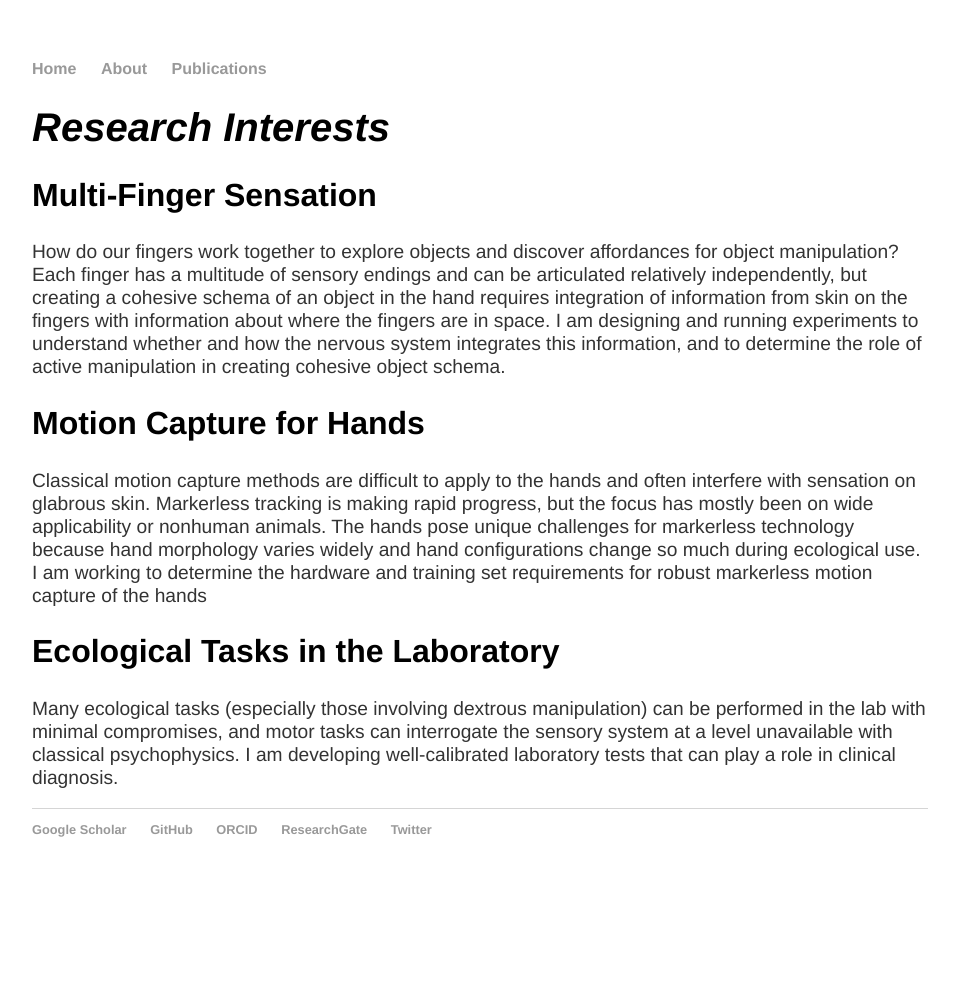
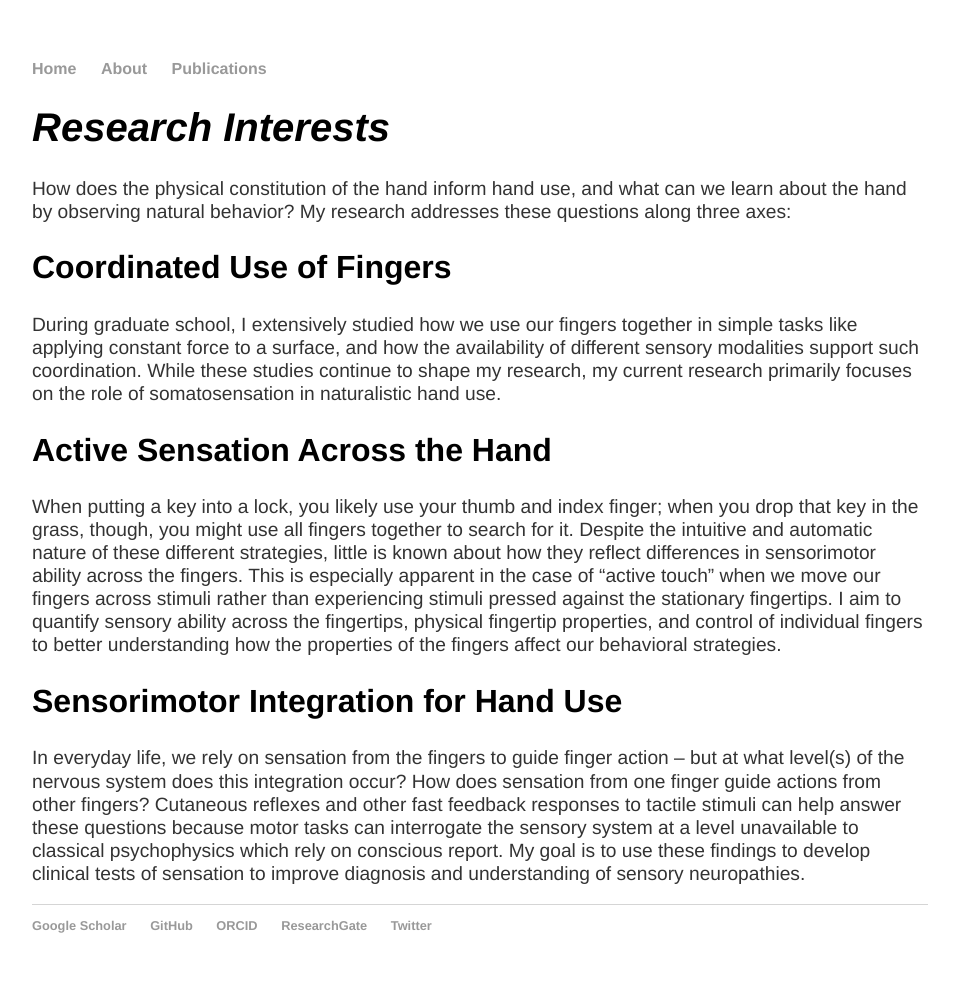
Before and after one commit to sreschechtko/sreschechtko.github.io, a Jekyll site: the page built from research.html, in a window 1280 px wide. Shown: the whole page, without its empty margins (160-1116 px from the left). Built offline with Jekyll 4.4.1, drawn with Linux system fonts in a browser that asks for light colours; before the commit the page ends 900 px from its top, so only the background shows below that.

Commit message:
Update research.html

```diff
--- a/research.html
+++ b/research.html
@@ -5,13 +5,15 @@ title: Sasha Reschechtko - Research
 <div class="blurb">
 	<h1>Research Interests</h1>
 
-	<h2>Multi-Finger Sensation</h2>
-	<p>How do our fingers work together to explore objects and discover affordances for object manipulation? Each finger has a multitude of sensory endings and can be articulated relatively independently, but creating a cohesive schema of an object in the hand requires integration of information from skin on the fingers with information about where the fingers are in space. I am designing and running experiments to understand whether and how the nervous system integrates this information, and to determine the role of active manipulation in creating cohesive object schema.</p>
+	<p>How does the physical constitution of the hand inform hand use, and what can we learn about the hand by observing natural behavior? My research addresses these questions along three axes:</p>
 
-	<h2>Motion Capture for Hands</h2>
-	<p>Classical motion capture methods are difficult to apply to the hands and often interfere with sensation on glabrous skin. Markerless tracking is making rapid progress, but the focus has mostly been on wide applicability or nonhuman animals. The hands pose unique challenges for markerless technology because hand morphology varies widely and hand configurations change so much during ecological use. I am working to determine the hardware and training set requirements for robust markerless motion capture of the hands</p>
+	<h2>Coordinated Use of Fingers</h2>
+	<p>During graduate school, I extensively studied how we use our fingers together in simple tasks like applying constant force to a surface, and how the availability of different sensory modalities support such coordination. While these studies continue to shape my research, my current research primarily focuses on the role of somatosensation in naturalistic hand use.</p>
 
-	<h2>Ecological Tasks in the Laboratory</h2>
-	<p>Many ecological tasks (especially those involving dextrous manipulation) can be performed in the lab with minimal compromises, and motor tasks can interrogate the sensory system at a level unavailable with classical psychophysics. I am developing well-calibrated laboratory tests that can play a role in clinical diagnosis.</p>
+	<h2>Active Sensation Across the Hand</h2>
+	<p>When putting a key into a lock, you likely use your thumb and index finger; when you drop that key in the grass, though, you might use all fingers together to search for it. Despite the intuitive and automatic nature of these different strategies, little is known about how they reflect differences in sensorimotor ability across the fingers. This is especially apparent in the case of “active touch” when we move our fingers across stimuli rather than experiencing stimuli pressed against the stationary fingertips. I aim to quantify sensory ability across the fingertips, physical fingertip properties, and control of individual fingers to better understanding how the properties of the fingers affect our behavioral strategies.</p>
+
+	<h2>Sensorimotor Integration for Hand Use</h2>
+	<p>In everyday life, we rely on sensation from the fingers to guide finger action – but at what level(s) of the nervous system does this integration occur? How does sensation from one finger guide actions from other fingers? Cutaneous reflexes and other fast feedback responses to tactile stimuli can help answer these questions because motor tasks can interrogate the sensory system at a level unavailable to classical psychophysics which rely on conscious report. My goal is to use these findings to develop clinical tests of sensation to improve diagnosis and understanding of sensory neuropathies.</p>
 
 </div><!-- /.blurb -->
```
